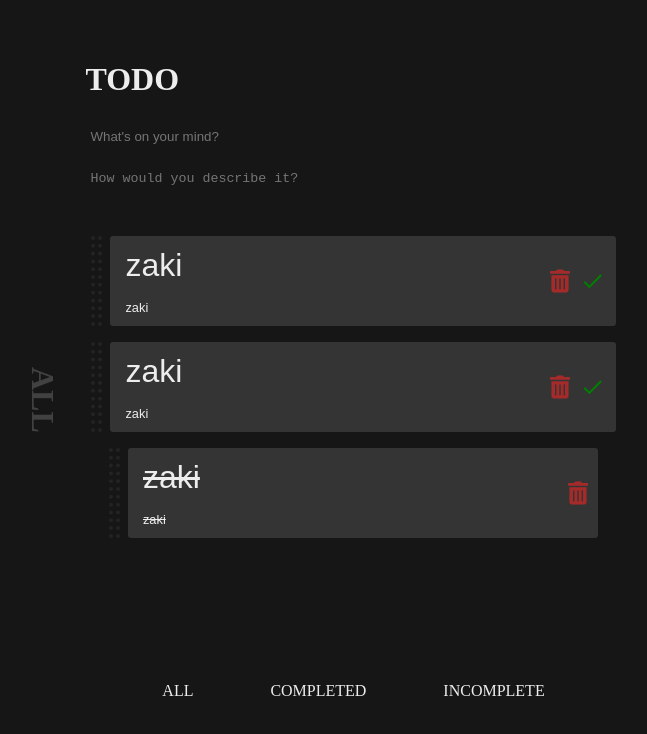
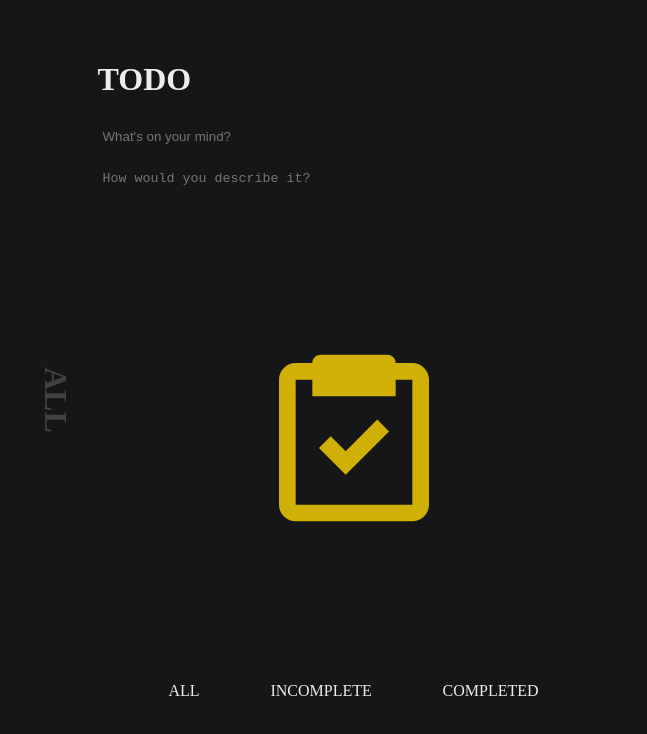
Before and after one commit to zharrane/Todo, a React (Vite) app: page / in a window 1280 px wide. Shown: the top 734 px of the page, without its empty margins (305-952 px from the left). Built offline with nearby package versions, Linux system fonts and the light colour scheme.

Commit message:
filter almost done

```diff
--- a/src/App.scss
+++ b/src/App.scss
@@ -50,7 +50,6 @@
     .text__area {
       outline: none;
       width: 100%;
-
       color: var(--text-primary);
       border: none;
       background-color: transparent;
@@ -80,7 +79,21 @@
     padding: 0.5rem;
     gap: 1rem;
     width: 100%;
-    height: 420px;
+    height: var(--main-height);
     overflow-y: auto;
   }
 }
+
+.main__empty {
+  display: flex;
+  height: var(--main-height);
+  align-items: center;
+  width: 500px;
+  justify-content: center;
+  .main__empty__img {
+    color: gold;
+    opacity: 0.8;
+    width: 200px;
+    height: 200px;
+  }
+}
--- /dev/null
+++ b/src/app/handleStorage.ts
@@ -0,0 +1,12 @@
+const key = "todos"
+
+export function loadState() {
+  const todos = localStorage.getItem(key)
+  if (!todos) return {}
+  return JSON.parse(todos)
+}
+
+export function saveState(todos: any) {
+  const stringifiedTodos = JSON.stringify(todos)
+  localStorage.setItem(key, stringifiedTodos)
+}
--- a/src/components/Filter/index.tsx
+++ b/src/components/Filter/index.tsx
@@ -7,12 +7,17 @@ const filterArray = [
   },
   {
     id: 2,
-    title: "Completed",
+    title: "Incomplete",
   },
   {
     id: 3,
-    title: "Incomplete",
+    title: "Completed",
   },
+
+  // {
+  //   id: 4,
+  //   title: "Deleted",
+  // },
 ]
 
 const Filter: React.FC<{ setFilter: (title: string) => void }> = ({
--- /dev/null
+++ b/src/components/Header/index.tsx
@@ -0,0 +1,56 @@
+import { useRef, useState } from "react"
+import InputField from "../InputField"
+import { create } from "../../features/todo-slice"
+import { useAppDispatch } from "../../app/hooks"
+
+const Header = () => {
+  const dispatch = useAppDispatch()
+
+  const [title, setTitle] = useState<string>("")
+  const [description, setDescription] = useState<string>("")
+  const textArea = useRef<HTMLTextAreaElement>(null)
+
+  const handleKeyUp = (params: "input" | "textarea") => (e: any) => {
+    if (
+      (e.code === "NumpadEnter" || e.code === "Enter") &&
+      title.trim() !== ""
+    ) {
+      if (params === "input") {
+        textArea.current?.focus()
+      } else {
+        const tempTitle = title.trim()
+        const tempDesc = description.trim()
+        dispatch(create({ title: tempTitle, description: tempDesc }))
+        setTitle("")
+        setDescription("")
+      }
+    }
+  }
+  return (
+    <>
+      <div className="inputs">
+        <div className="input">
+          <InputField
+            placeholder="What's on your mind?"
+            value={title}
+            onChange={(e) => setTitle(e.target.value)}
+            onKeyUp={handleKeyUp("input")}
+          />
+        </div>
+        <div className="input">
+          <textarea
+            rows={2}
+            ref={textArea}
+            placeholder="How would you describe it?"
+            value={description}
+            className="text__area"
+            onChange={(e) => setDescription(e.target.value)}
+            onKeyUp={handleKeyUp("textarea")}
+          />
+        </div>
+      </div>
+    </>
+  )
+}
+
+export default Header
--- a/src/components/InputField/index.tsx
+++ b/src/components/InputField/index.tsx
@@ -2,14 +2,12 @@ import clsx from "clsx"
 
 interface InputFieldProps extends React.ComponentPropsWithoutRef<"input"> {
   disabled?: boolean
-  className?: string
   placeholder: string
   value: string
   //   onChange?: (e: React.FormEvent<HTMLInputElement>) => void
 }
 
 const InputField: React.FC<InputFieldProps> = ({
-  className = "",
   onChange,
   placeholder = "",
   value = "",
@@ -20,7 +18,7 @@ const InputField: React.FC<InputFieldProps> = ({
     <>
       <input
         type="text"
-        className={clsx("input__field", className)}
+        className={clsx("input__field")}
         placeholder={placeholder}
         value={value}
         onChange={onChange}
--- a/src/components/Todo/index.tsx
+++ b/src/components/Todo/index.tsx
@@ -1,43 +1,61 @@
-import { useState } from "react"
+import { useCallback, useState } from "react"
 import "./todo.scss"
 import { FaTrashAlt as Delete } from "react-icons/fa"
 import { MdOutlineDone as Done } from "react-icons/md"
+import { AiOutlineUndo as Undo } from "react-icons/ai"
 import { useAppSelector } from "../../app/hooks"
-
+import clsx from "clsx"
+import InputField from "../InputField"
+import { useAppDispatch } from "../../app/hooks"
+import { modify, deleteTodo, done } from "../../features/todo-slice"
 type TodoProps = {
   id: string
 }
 
 const Todo: React.FC<TodoProps> = ({ id }) => {
+  const dispatch = useAppDispatch()
   const todo = useAppSelector((state) => state.todos[id])
 
-  //   const [done, setDone] = useState<boolean>(todo.done || false)
   const [title, setTitle] = useState<string>(todo.title)
   const [oldTitle, setOldTitle] = useState<string>(todo.title)
   const [description, setDescription] = useState<string>(todo.description)
+  const [counter, setCounter] = useState<number>(0)
 
-  const handleOnBlur = () => {
+  const handleBlur = useCallback(() => {
+    setCounter(counter + 1)
     if (title.trim() === "") {
       setTitle(oldTitle)
     } else {
       setOldTitle(title)
     }
-    console.log("blur")
     //Save changes
-  }
+    dispatch(
+      modify({
+        id,
+        title,
+        description,
+      })
+    )
+  }, [title, description])
+  /** too many rerenders */
+  console.log(`Recreation Counter : ${counter}`)
+
   return (
     <div className="todo__card">
       <div className="todo__drag" />
 
       <div className="todo__main">
-        <div className="todo__inputs" onBlur={handleOnBlur}>
-          <input
+        <div
+          className={clsx("todo__inputs", todo.done ? "todo__blured" : "")}
+          onBlur={handleBlur}
+        >
+          <InputField
             placeholder="Should never be empty"
             value={title}
             className={`todo__title ${todo.done ? "todo__done" : ""}`}
             onChange={(e) => setTitle(e.target.value)}
           />
-          <input
+          <InputField
             title={description}
             className={`todo__desc ${todo.done ? "todo__done" : ""}`}
             placeholder="Missing description"
@@ -46,12 +64,28 @@ const Todo: React.FC<TodoProps> = ({ id }) => {
           />
         </div>
         <div className="todo__icons">
-          <button onClick={() => console.log()}>
+          <button
+            onClick={() => {
+              dispatch(deleteTodo({ id }))
+            }}
+          >
             <Delete className="todo__delete" />
           </button>
-          {!todo.done && (
-            <button onClick={() => console.log()}>
+          {!todo.done ? (
+            <button
+              onClick={() => {
+                dispatch(done({ id }))
+              }}
+            >
               <Done className="todo__done" />
+            </button>
+          ) : (
+            <button
+              onClick={() => {
+                dispatch(done({ id }))
+              }}
+            >
+              <Undo className="todo__undo" />
             </button>
           )}
         </div>
--- a/src/components/Todo/todo.scss
+++ b/src/components/Todo/todo.scss
@@ -1,6 +1,6 @@
 .todo__card {
   width: 100%;
-  max-width: max-content;
+  max-width: 500px;
   margin: 0 auto;
   display: flex;
   gap: 8px;
@@ -78,10 +78,12 @@
     // }
   }
   .todo__delete,
-  .todo__done {
+  .todo__done,
+  .todo__undo {
     height: 30px;
     width: 25px;
-    color: green;
+    color: var(--text-primary);
+    opacity: 0.8;
     cursor: pointer;
     transition: var(--duration) all ease-in-out;
 
@@ -91,7 +93,7 @@
   }
   .todo__delete {
     width: 20px;
-    color: brown;
+
     &:hover {
       transform: scale(1.2);
     }
@@ -99,4 +101,13 @@
       transform: scale(0.9);
     }
   }
+  .todo__undo {
+  }
 }
+
+.todo__blured {
+  filter: blur(1px);
+  &:hover {
+    filter: blur(0);
+  }
+}
--- a/src/features/todo-slice.ts
+++ b/src/features/todo-slice.ts
@@ -1,4 +1,5 @@
 import { createSlice, PayloadAction } from "@reduxjs/toolkit"
+import { loadState } from "../app/handleStorage"
 
 interface TodoState {
   title: string
@@ -6,27 +7,12 @@ interface TodoState {
   done?: boolean
   deleted?: boolean
 }
+const oldState = loadState().todos
+const initialState: Record<string, TodoState> = {
+  ...oldState,
+}
 
-const initialState: Record<string, TodoState> = {
-  zaki: {
-    title: "zaki",
-    description: "zaki",
-    done: false,
-    deleted: false,
-  },
-  zs: {
-    title: "zaki",
-    description: "zaki",
-    done: false,
-    deleted: false,
-  },
-  s: {
-    title: "zaki",
-    description: "zaki",
-    done: true,
-    deleted: false,
-  },
-}
+export type TodoList = typeof initialState
 
 const todosSlice = createSlice({
   name: "todos",
--- a/src/index.scss
+++ b/src/index.scss
@@ -1,4 +1,5 @@
 :root {
+  --main-height: 420px;
   --duration: 0.3s;
   --border-radius: 0.2rem;
   --primary: #161616;
--- a/src/main.tsx
+++ b/src/main.tsx
@@ -5,6 +5,15 @@ import App from "./App"
 import { BrowserRouter } from "react-router-dom"
 import { Provider } from "react-redux"
 import { store } from "./app/store"
+import { debounce } from "debounce"
+import { saveState } from "./app/handleStorage"
+
+store.subscribe(
+  debounce(() => {
+    saveState(store.getState())
+  }, 200)
+)
+
 ReactDOM.render(
   <React.StrictMode>
     <Provider store={store}>
--- a/src/pages/Home.tsx
+++ b/src/pages/Home.tsx
@@ -1,31 +1,32 @@
-import { useState, useRef } from "react"
+import { useState, useRef, useEffect } from "react"
 import Filter from "../components/Filter"
 import InputField from "../components/InputField"
 import Todo from "../components/Todo"
+import { BiTask as Task } from "react-icons/bi"
 import { useAppSelector } from "../app/hooks"
+import Header from "../components/Header"
+import { TodoList } from "../features/todo-slice"
 
+const filterFunc = (filter: string, todos: TodoList) => {
+  let temporary = Object.entries(todos)
+  switch (filter) {
+    case "incomplete":
+      return temporary.filter((item) => item[1]["done"] === false)
+    case "completed":
+      return temporary.filter((item) => item[1]["done"] === true)
+    default:
+      return temporary
+  }
+}
 const Home = () => {
   /** Internal state */
-  const [title, setTitle] = useState<string>("")
-  const [description, setDescription] = useState<string>("")
+
   const [filter, setFilter] = useState<string>("all")
 
   /** Data from store */
   const todos = useAppSelector((state) => state.todos)
-
-  const textArea = useRef<HTMLTextAreaElement>(null)
-
-  const handleKeyUp = (params: "input" | "textarea") => (e: any) => {
-    if (
-      (e.code === "NumpadEnter" || e.code === "Enter") &&
-      title.trim() !== ""
-    ) {
-      if (params === "input") {
-        textArea.current?.focus()
-      } else {
-      }
-    }
-  }
+  // will rerender any way
+  const filteredTodos = filterFunc(filter.toLocaleLowerCase(), todos)
 
   return (
     <main className="main__section">
@@ -35,40 +36,20 @@ const Home = () => {
       <div>
         <div className="main__header">
           <h1>TODO</h1>
-          <div className="inputs">
-            <div className="input">
-              <InputField
-                placeholder="What's on your mind?"
-                value={title}
-                onChange={(e) => setTitle(e.target.value)}
-                onKeyUp={handleKeyUp("input")}
-              />
-            </div>
-            <div className="input">
-              <textarea
-                rows={2}
-                ref={textArea}
-                placeholder="How would you describe it?"
-                value={description}
-                className="text__area"
-                onChange={(e) => setDescription(e.target.value)}
-                onKeyUp={handleKeyUp("textarea")}
-              />
-            </div>
-          </div>
+          <Header />
         </div>
         <div className="main__body">
           {/* <div className="separator" /> */}
           <div className="main__list">
-            {Object.entries(todos).map(([key]) => (
-              <Todo key={key} id={key} />
-            ))}
-            {/* <Todo />
-            <Todo />
-            <Todo />
-            <Todo />
-            <Todo />
-            <Todo /> */}
+            {filteredTodos.length === 0 ? (
+              // Empty
+              <div className="main__empty">
+                <Task className="main__empty__img" />
+              </div>
+            ) : (
+              //Render filtered todos
+              filteredTodos.map(([key]) => <Todo key={key} id={key} />)
+            )}
           </div>
           <div className="main__filter">
             <Filter setFilter={setFilter} />
```
